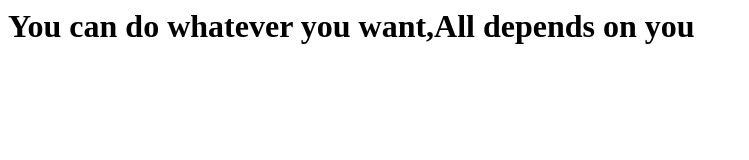
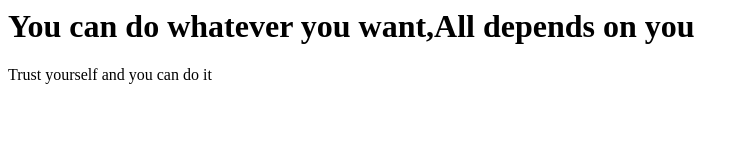
Before and after one commit to tarik-hatim/firstrepo, a plain HTML site: page index.html in a window 1280 px wide. Shown: the whole page, without its empty margins (0-749 px from the left). Drawn offline with Linux system fonts and the light colour scheme.

Commit message:
completed the stentence

```diff
--- a/index.html
+++ b/index.html
@@ -4,6 +4,10 @@
 
 	</head>
 	<body>
+
 		<h1>You can do whatever you want,All depends on you</h1>
+
+		<p>Trust yourself and you can do it</p>
+
 	</body>
 </html>
```
